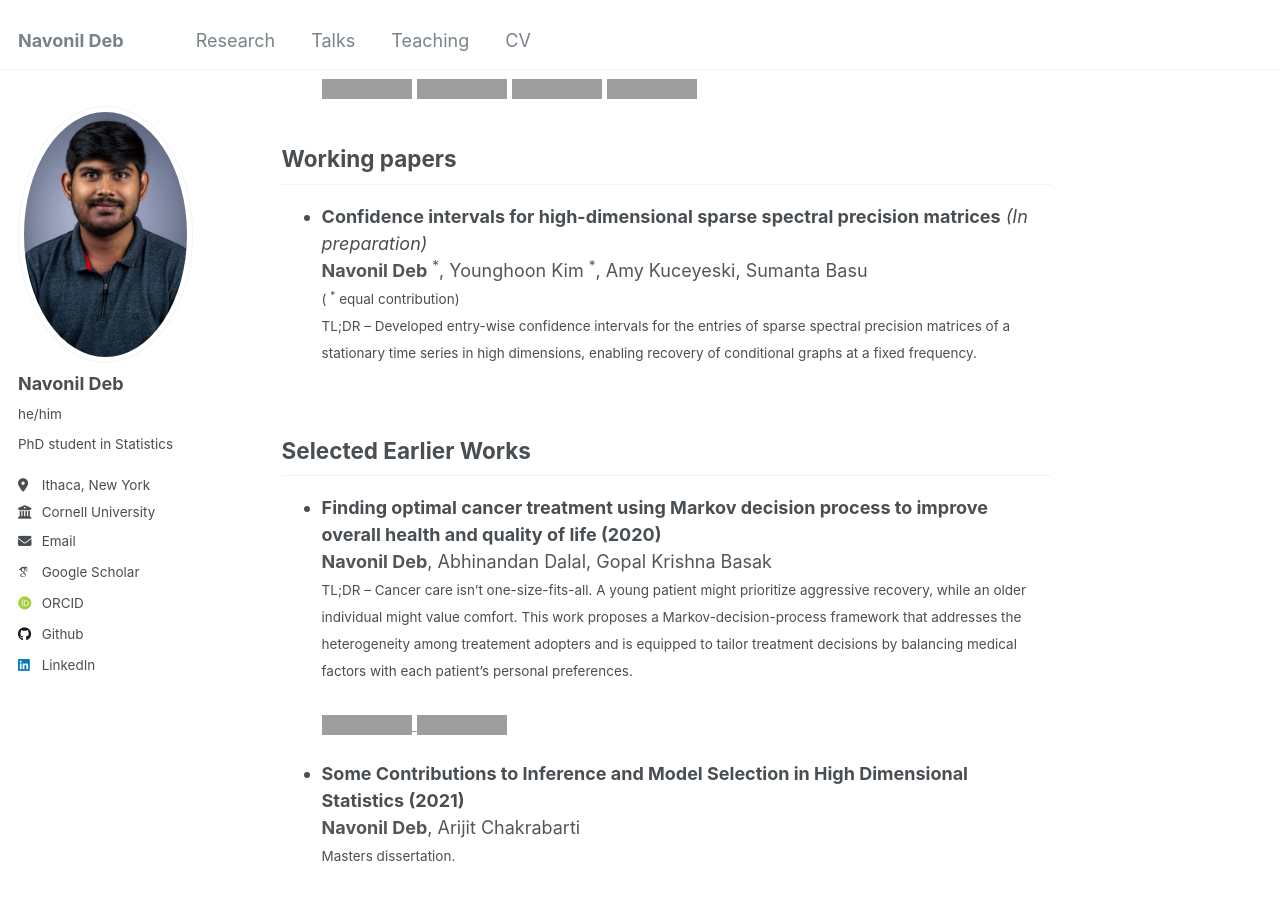
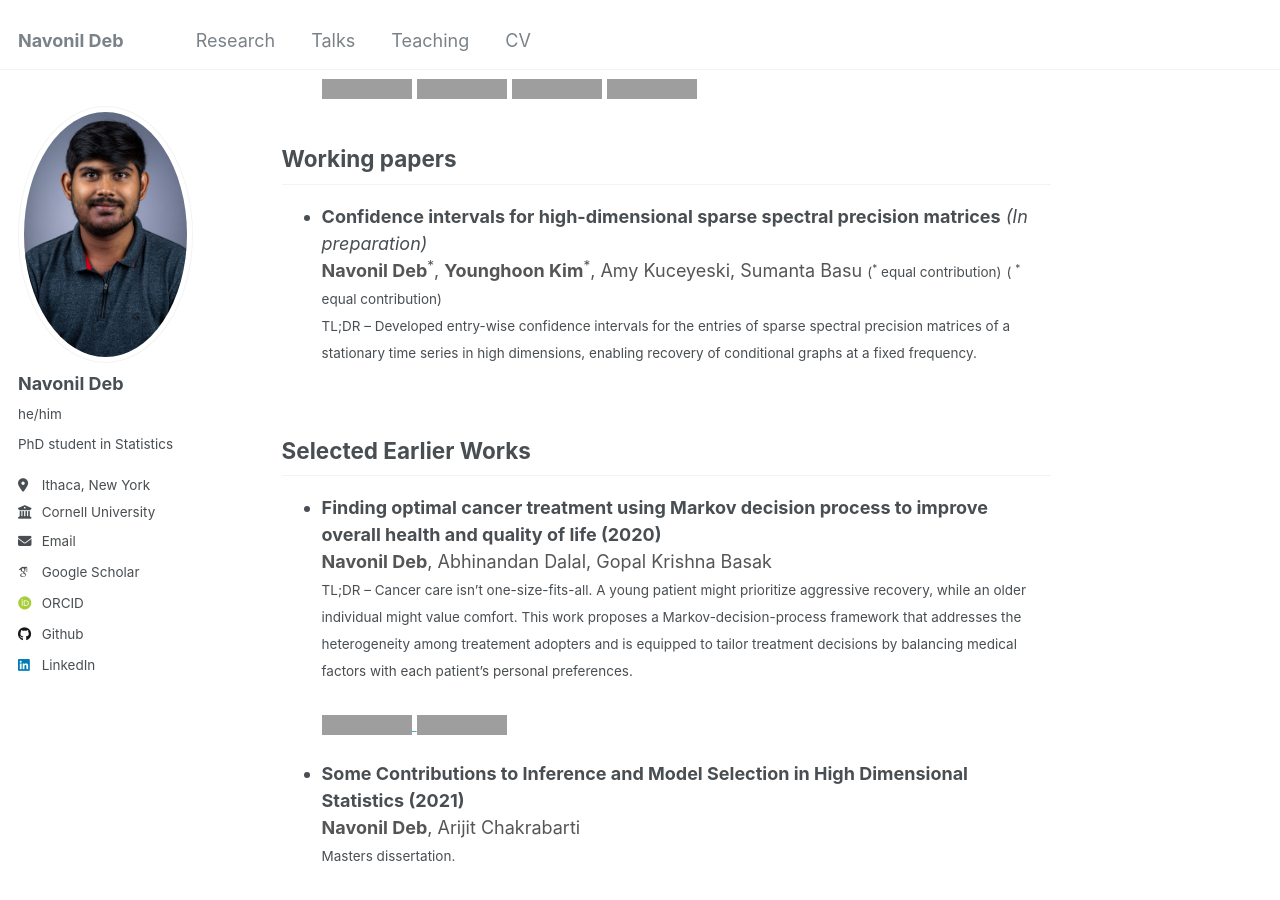
Before and after one commit to navonildeb/navonildeb.github.io, a Jekyll site: the page built from _publications/publications.md, in a window 1280 px wide and 900 px high, scrolled down 978 px, cut to the strip 0-900 px from the top of the window. Built offline with Jekyll 4.4.1, drawn with Linux system fonts in a browser that asks for light colours; some web fonts are replaced; grey boxes are pictures that could not be loaded.

Commit message:
Update publications.md

```diff
--- a/_publications/publications.md
+++ b/_publications/publications.md
@@ -40,7 +40,13 @@ hide_title: false
 ## Working papers
 
 * <span style="font-weight:bold">Confidence intervals for high-dimensional sparse spectral precision matrices</span> <em>(In preparation)</em><br>
-  <span style="color:#555"> **Navonil Deb** <sup>*</sup>, Younghoon Kim <sup>*</sup>, Amy Kuceyeski, Sumanta Basu</span>
+  <span style="color:#555">
+  <strong>Navonil Deb</strong><sup>*</sup>,
+  <strong>Younghoon Kim</strong><sup>*</sup>,
+  Amy Kuceyeski,
+  Sumanta Basu
+</span>
+<small>(<sup>*</sup> equal contribution)</small>
   <small>( <sup>*</sup> equal contribution)</small><br>
   <small>
   TL;DR – Developed entry-wise confidence intervals for the entries of sparse spectral precision matrices of a stationary time series in high dimensions, enabling recovery of conditional graphs at a fixed frequency.
```
